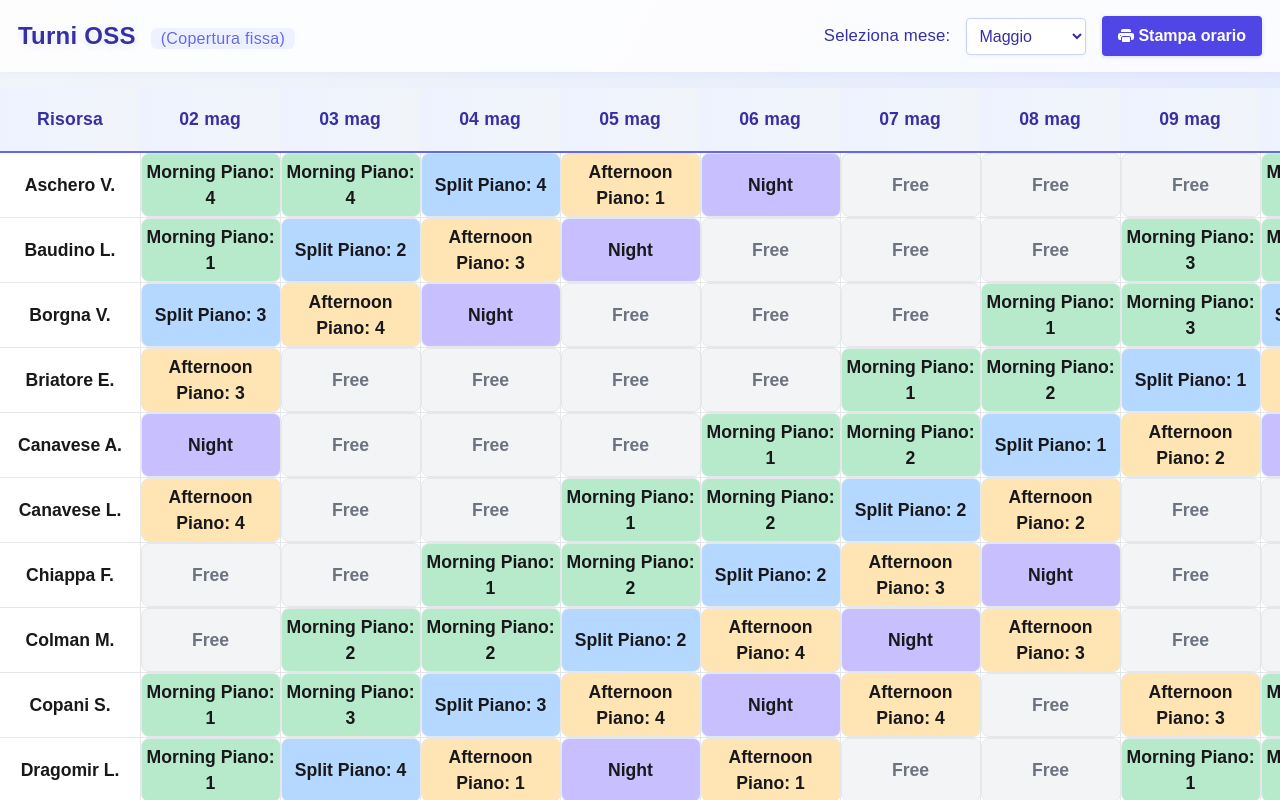
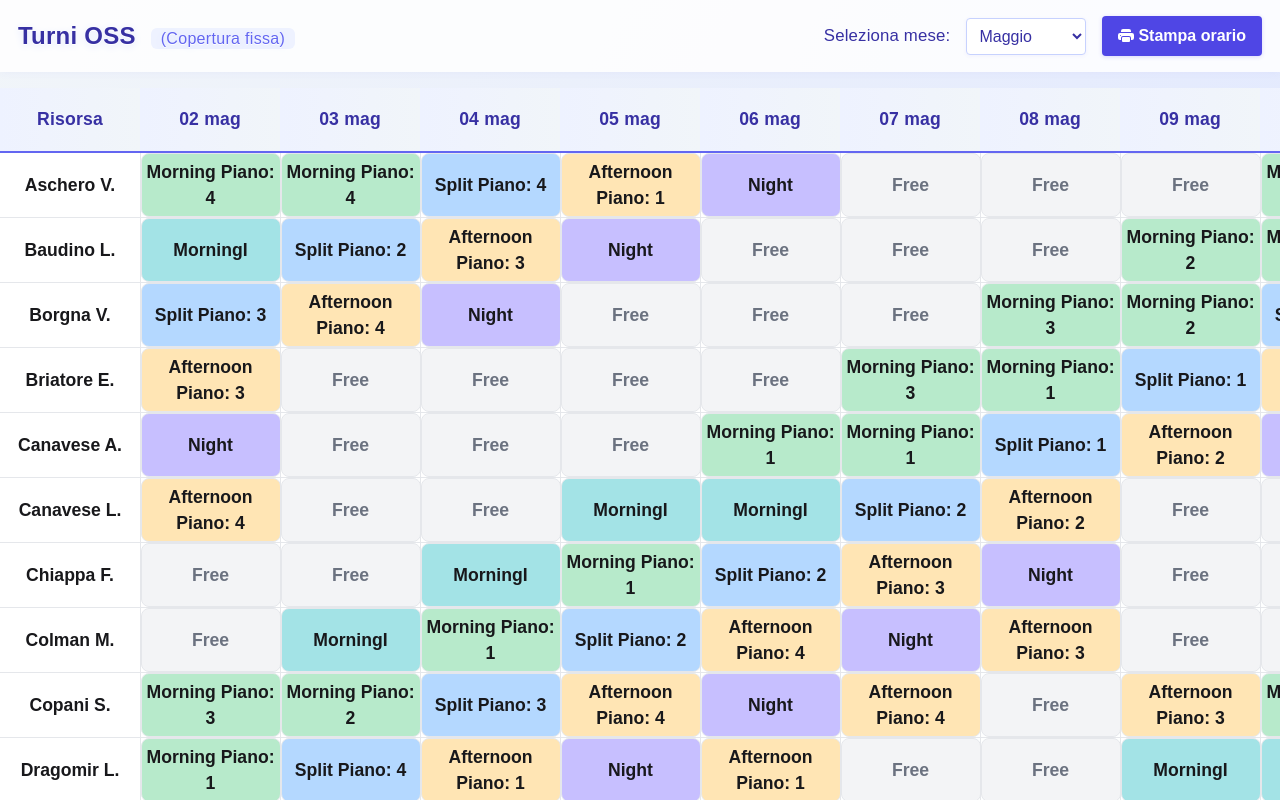
Before and after one commit to OscarC03/rsa-schedule, a Next.js app: page /dashboard in a window 1280 px wide. Built offline with nearby package versions, Linux system fonts and the light colour scheme.

Commit message:
feat: add MorningI shift type and update shift assignment logic in schedule generation

```diff
--- a/src/Application Code/Shift Management/ShiftManagement.ts
+++ b/src/Application Code/Shift Management/ShiftManagement.ts
@@ -3,6 +3,7 @@ import { Resource, ResourceShift, ResourceType, ShiftType } from "@/model/model"
 export const generateShift = (startDate: Date, resources: Resource[]): ResourceShift[] => {
   const DAILY_REQUIREMENTS: Record<ShiftType, number> = {
     Morning: 5,
+    MorningI: 0, // MorningI conteggiato insieme a Morning
     Afternoon: 4,
     Split: 3,
     Night: 2,
@@ -36,6 +37,7 @@ export const generateShift = (startDate: Date, resources: Resource[]): ResourceS
 
     const dailyCount: Record<ShiftType, number> = {
       Morning: 0,
+      MorningI: 0,
       Afternoon: 0,
       Split: 0,
       Night: 0,
@@ -44,6 +46,8 @@ export const generateShift = (startDate: Date, resources: Resource[]): ResourceS
 
     const rotatedResources = rotateArray(resources, day);
 
+    // --- Assegna i turni secondo il ciclo, ma il primo Morning del giorno diventa MorningI ---
+    let morningIToAssign = 1; // solo uno per giorno
     for (const resource of rotatedResources) {
       const cycleIdx = resourceCycleIndex[resource.id];
       let shift = SHIFT_CYCLE[cycleIdx];
@@ -56,6 +60,12 @@ export const generateShift = (startDate: Date, resources: Resource[]): ResourceS
         shift = ShiftType.Free;
       }
 
+      // Se il turno è Morning e non abbiamo ancora assegnato MorningI, assegna MorningI
+      if (shift === ShiftType.Morning && morningIToAssign > 0) {
+        shift = ShiftType.MorningI;
+        morningIToAssign--;
+      }
+
       schedule.push({
         resourceId: resource.id,
         shiftType: shift,
@@ -65,12 +75,21 @@ export const generateShift = (startDate: Date, resources: Resource[]): ResourceS
         cycleIndex: cycleIdx,
       });
 
-      dailyCount[shift]++;
+      if (shift === ShiftType.MorningI) {
+        dailyCount[ShiftType.MorningI]++;
+        dailyCount[ShiftType.Morning]++;
+      } else {
+        dailyCount[shift]++;
+      }
       resourceCycleIndex[resource.id] = (cycleIdx + 1) % SHIFT_CYCLE.length;
     }
 
     for (const shiftType of ["Morning", "Afternoon", "Split", "Night"] as ShiftType[]) {
-      while (dailyCount[shiftType] < DAILY_REQUIREMENTS[shiftType]) {
+      while (
+        shiftType === ShiftType.Morning
+          ? (dailyCount[ShiftType.Morning] < DAILY_REQUIREMENTS[ShiftType.Morning])
+          : (dailyCount[shiftType] < DAILY_REQUIREMENTS[shiftType])
+      ) {
         const free = schedule.find(
           (s) =>
             s.date === currentDate &&
@@ -83,9 +102,14 @@ export const generateShift = (startDate: Date, resources: Resource[]): ResourceS
 
         if (!free) break;
 
+        // Se stai assegnando Morning, non assegnare MorningI (già assegnato)
         free.shiftType = shiftType;
         free.shiftCode = shiftType;
-        dailyCount[shiftType]++;
+        if (shiftType === ShiftType.Morning) {
+          dailyCount[ShiftType.Morning]++;
+        } else {
+          dailyCount[shiftType]++;
+        }
         dailyCount[ShiftType.Free]--;
       }
     }
@@ -113,10 +137,12 @@ function assignFloors(shifts: ResourceShift[]) {
     return arr.slice(shift).concat(arr.slice(0, shift));
   };
 
+  // Morning: solo quelli che NON sono MorningI
   const morningShifts = rotate(
     shifts.filter(s => s.shiftType === ShiftType.Morning).sort(sortByResourceId),
     weekIndex
   );
+  const morningIShifts = shifts.filter(s => s.shiftType === ShiftType.MorningI); // MorningI separati
   const afternoonShifts = rotate(
     shifts.filter(s => s.shiftType === ShiftType.Afternoon).sort(sortByResourceId),
     weekIndex
@@ -134,6 +160,11 @@ function assignFloors(shifts: ResourceShift[]) {
     }
   }
 
+  // MorningI: nessun piano
+  morningIShifts.forEach(s => {
+    s.floor = 0;
+  });
+
   // Afternoon: one for each floor 1-4
   afternoonShifts.forEach((s, idx) => {
     s.floor = (idx % 4) + 1;
@@ -147,9 +178,12 @@ function assignFloors(shifts: ResourceShift[]) {
     }
   }
 
-  // Night and Free: no floor
+  // Night, Free, MorningI: no floor (MorningI già gestito sopra)
   shifts.forEach(s => {
-    if (s.shiftType === ShiftType.Night || s.shiftType === ShiftType.Free) {
+    if (
+      s.shiftType === ShiftType.Night ||
+      s.shiftType === ShiftType.Free
+    ) {
       s.floor = 0;
     }
   });
--- a/src/app/dashboard/page.tsx
+++ b/src/app/dashboard/page.tsx
@@ -16,6 +16,7 @@ const CELL_WIDTH = 140;
 // Colori pastello per i turni
 const coloriTurni: Record<ShiftType, string> = {
   Morning: '#b7eacb',    // verde pastello
+  MorningI: '#a3e3e6',   // azzurro-verde per MorningI
   Afternoon: '#ffe5b4',  // arancio pastello
   Split: '#b4d8ff',      // azzurro pastello
   Night: '#c7bfff',      // viola pastello
@@ -25,7 +26,14 @@ const coloriTurni: Record<ShiftType, string> = {
 const CELL_TYPE = "CELL";
 
 // Add this definition at the top with other constants
-const shiftTypes: ShiftType[] = [ShiftType.Morning, ShiftType.Afternoon, ShiftType.Split, ShiftType.Night, ShiftType.Free];
+const shiftTypes: ShiftType[] = [
+  ShiftType.Morning,
+  ShiftType.MorningI,
+  ShiftType.Afternoon,
+  ShiftType.Split,
+  ShiftType.Night,
+  ShiftType.Free
+];
 
 // Add this new component for editable cells with double-click functionality
 const EditableCell = memo(function EditableCell({
@@ -143,7 +151,12 @@ const EditableCell = memo(function EditableCell({
 
   // Handle final selection confirmation
   const handleConfirmSelection = () => {
-    onShiftChange(rowIdx, colIdx, selectedShift, selectedFloor);
+    onShiftChange(
+      rowIdx,
+      colIdx,
+      selectedShift,
+      selectedShift === ShiftType.MorningI || selectedShift === ShiftType.Free ? 0 : selectedFloor
+    );
     setIsEditing(false);
   };
 
@@ -237,8 +250,8 @@ const EditableCell = memo(function EditableCell({
               </button>
             ))}
 
-            {/* Floor selection - only show if not Free shift */}
-            {selectedShift !== ShiftType.Free && (
+            {/* Floor selection - only show if not Free shift and not MorningI */}
+            {selectedShift !== ShiftType.Free && selectedShift !== ShiftType.MorningI && (
               <>
                 <div style={{ fontWeight: 700, marginTop: "12px", marginBottom: "4px", color: "#4f46e5" }}>
                   Seleziona piano
@@ -802,6 +815,7 @@ export default function Page() {
     // Mappa delle abbreviazioni per i turni
     const abbreviations: Record<ShiftType, string> = {
       Morning: 'M',
+      MorningI: 'MI',
       Afternoon: 'A',
       Split: 'S',
       Night: 'N',
@@ -823,6 +837,7 @@ export default function Page() {
         {/* Legenda abbreviazioni */}
         <div style={{ textAlign: "center", marginBottom: "10px", fontSize: "8pt" }}>
           <span style={{ marginRight: "8px" }}><strong>M</strong>=Mattina</span>
+          <span style={{ marginRight: "8px" }}><strong>MI</strong>=Mattina Inf.</span>
           <span style={{ marginRight: "8px" }}><strong>A</strong>=Pomeriggio</span>
           <span style={{ marginRight: "8px" }}><strong>S</strong>=Spezzato</span>
           <span style={{ marginRight: "8px" }}><strong>N</strong>=Notte</span>
--- a/src/model/model.ts
+++ b/src/model/model.ts
@@ -1,4 +1,3 @@
-
 export class Resource {
     public id: string = '';
     public firstName: string = "";
@@ -35,6 +34,7 @@ export class Shift {
 
 export enum ShiftType {
     Morning = 'Morning',
+    MorningI = 'MorningI', // aggiunto
     Split = 'Split',
     Afternoon = 'Afternoon',
     Night = 'Night',
```
